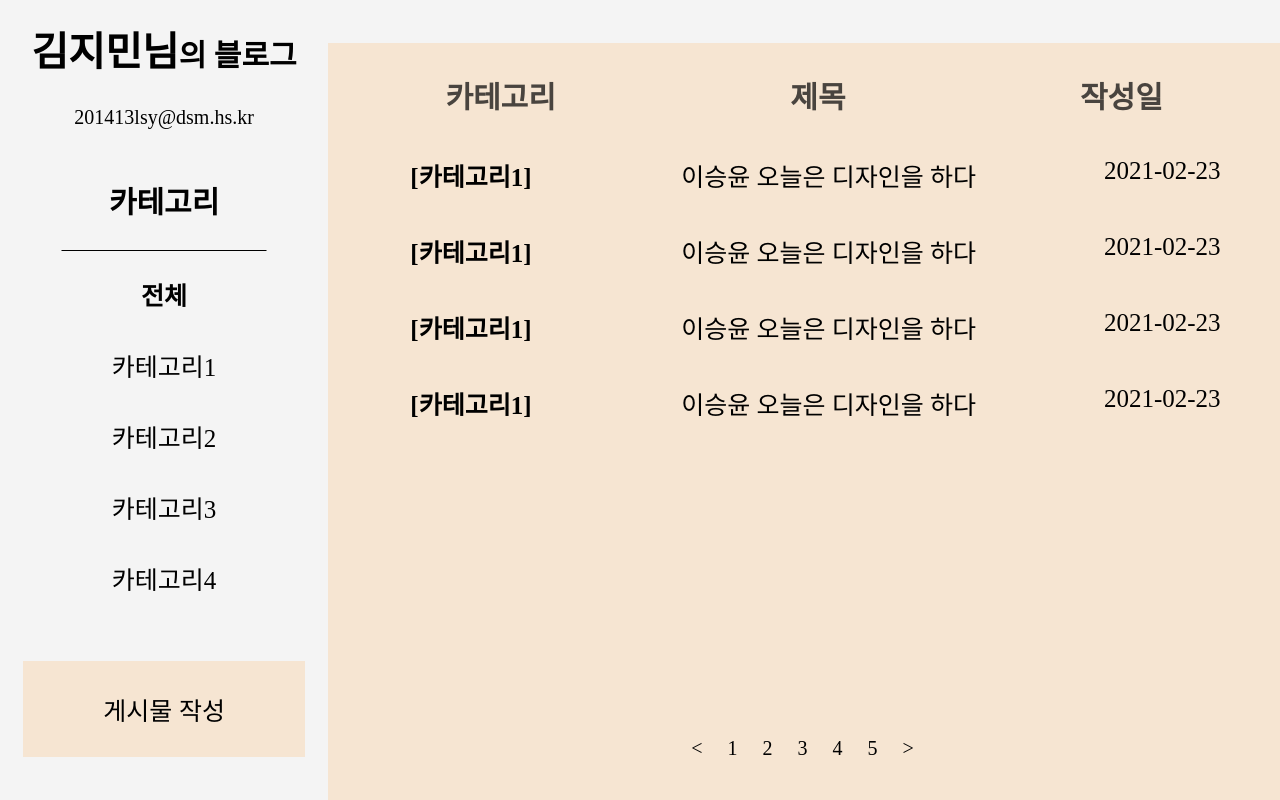
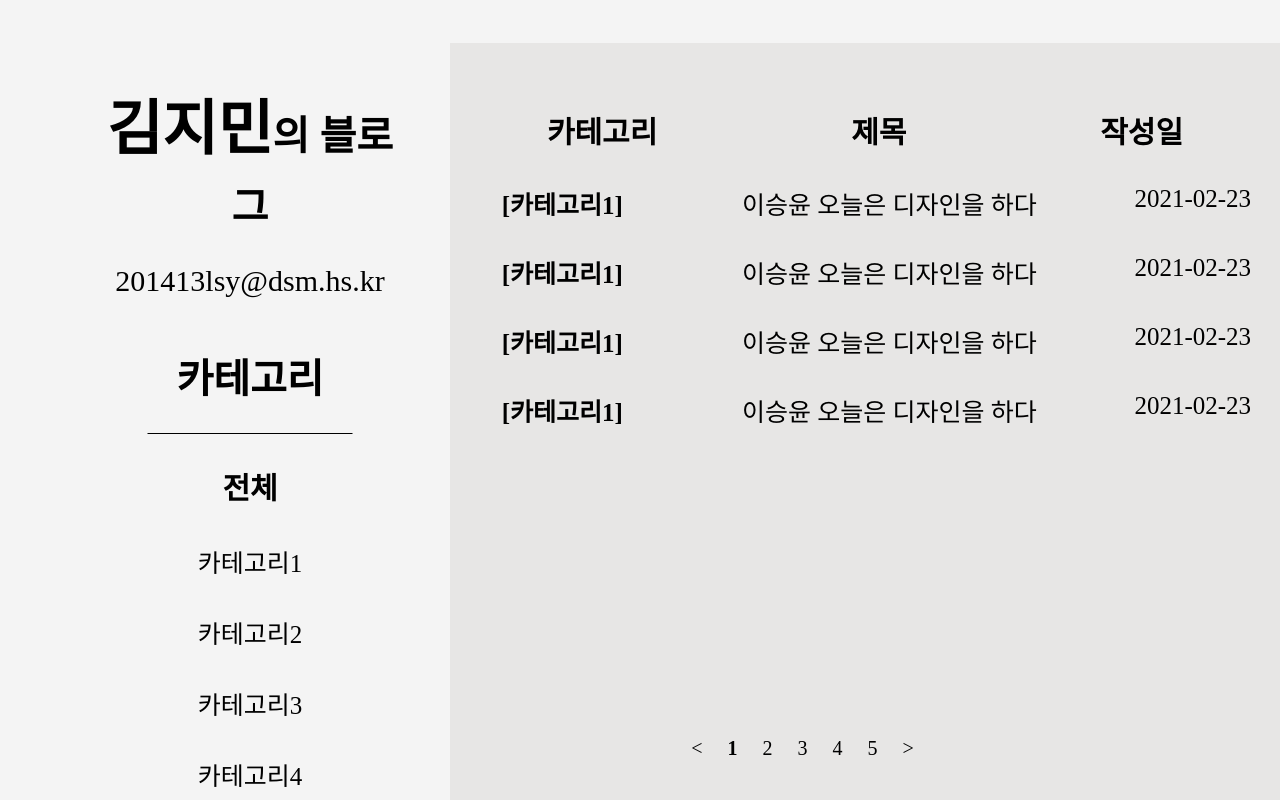
Before and after one commit to Sushi-blog/front-end, a React (Create React App) app in the folder sushi-blog/: page /mainpage in a window 1280 px wide. Shown: the top 800 px of the page. Built offline with nearby package versions, Linux system fonts and the light colour scheme.

Commit message:
CHANGE: MainPage 디자인 수정

```diff
--- a/sushi-blog/src/components/MAIN/leftContent/mainLeftContent.js
+++ b/sushi-blog/src/components/MAIN/leftContent/mainLeftContent.js
@@ -26,12 +26,12 @@ const LeftCotent = () => {
 
     return(
         <>
+            {categoryFixModal ?<CategoryFix setCategoryFixModal={setCategoryFixModal}></CategoryFix>: null}
+            {nicknameFixModal ? <NicknameFix setNicknameFixModal={setNicknameFixModal}></NicknameFix>: null}
+            {withdrawalModal ? <WithdrawalModal setWithdrawalModal={setWithdrawalModal}></WithdrawalModal>: null}
             <s.MainCotainer>
-                {categoryFixModal ?<CategoryFix setCategoryFixModal={setCategoryFixModal}></CategoryFix>: null}
-                {nicknameFixModal ? <NicknameFix setNicknameFixModal={setNicknameFixModal}></NicknameFix>: null}
-                {withdrawalModal ? <WithdrawalModal setWithdrawalModal={setWithdrawalModal}></WithdrawalModal>: null}
                 <s.ContentCenter>
-                    <s.UserName>김지민님<s.HeaderFont>의 블로그</s.HeaderFont></s.UserName>
+                    <s.UserName>김지민<s.HeaderFont>의 블로그</s.HeaderFont></s.UserName>
                     <s.EmailFont>201413lsy@dsm.hs.kr</s.EmailFont>
                     <s.CategoryFont>카테고리</s.CategoryFont>
                     <s.CategoryAllfont>전체</s.CategoryAllfont>
@@ -47,8 +47,6 @@ const LeftCotent = () => {
                         }}
                     >게시물 작성</s.WritePostBtn>
                     <s.FixContainer>
-                        <s.FixFont onClick={ViewCategoryFixModal}>카테고리 수정</s.FixFont>
-                        <s.FixFont onClick={ViewNicknameFixModal}>닉네임 수정</s.FixFont>
                         <s.FixFont onClick={ViewWithdrawalModal}>회원탈퇴</s.FixFont>
                     </s.FixContainer>
                 </s.ContentCenter>
--- a/sushi-blog/src/components/MAIN/leftContent/styles.js
+++ b/sushi-blog/src/components/MAIN/leftContent/styles.js
@@ -1,27 +1,29 @@
 import styled from 'styled-components';
 
 export const MainCotainer = styled.div`
-    width: 50vh;
+    width: 380px;
     height: 200px;
+    margin-left: 100px;
 `
 
 export const ContentCenter = styled.div`
     text-align:center;
+    margin-top: 60px;
 `
 
 export const UserName = styled.span`
-    font-size: 40px;
+    font-size: 60px;
     font-weight: bold;
 `
 
 export const HeaderFont = styled.span`
-    font-size: 30px;
+    font-size: 40px;
     font-weight:bold;
 `
 
 export const EmailFont = styled.p`
     margin: 0;
-    font-size:20px;
+    font-size:30px;
     margin-top:28px;
     margin-bottom: 49px;
 `
@@ -33,7 +35,7 @@ export const CategoryFont = styled.div`
     position: relative;
     left: 50%;
     transform: translateX(-50%);
-    font-size: 30px;
+    font-size: 40px;
     font-weight: bold;
     padding-bottom: 28px;
     border-bottom: 1px solid;
@@ -41,7 +43,7 @@ export const CategoryFont = styled.div`
 `
 
 export const CategoryAllfont = styled.p`
-    font-size: 25px;
+    font-size: 30px;
     font-weight: bold;
 `
 
@@ -53,10 +55,12 @@ export const CategoryMenuFont = styled.p`
 
 export const WritePostBtn = styled.button`
     font-size: 25px;
-    padding: 30px 80px;
+    width: 300px;
+    height: 100px;
     margin: 0;
-    margin-top: 65px;
-    background-color: #F6E5D2;
+    padding: 0;
+    margin-top: 55px;
+    background-color: rgba(0, 0, 0, 0.3);
     border: none;
 `
 
--- a/sushi-blog/src/components/MAIN/rightContent/mainRightContent.js
+++ b/sushi-blog/src/components/MAIN/rightContent/mainRightContent.js
@@ -32,7 +32,7 @@ const MainRightContent = () => {
                 </s.PostContainer>
                 <s.PageList>
                     <s.PageNumber>&lt;</s.PageNumber>
-                    <s.PageNumber>1</s.PageNumber>
+                    <s.PageNumber><b>1</b></s.PageNumber>
                     <s.PageNumber>2</s.PageNumber>
                     <s.PageNumber>3</s.PageNumber>
                     <s.PageNumber>4</s.PageNumber>
--- a/sushi-blog/src/components/MAIN/rightContent/style.js
+++ b/sushi-blog/src/components/MAIN/rightContent/style.js
@@ -1,11 +1,11 @@
 import styled from 'styled-components';
-import {fontColor} from '../../../style/index';
 
 export const MainContainer = styled.div`
     margin-top: 23px;
-    background-color: #F6E5D2;
-    width: 145vh;
+    background-color: rgba(163, 158, 152, 0.16);
+    width: 1300px;
     height: 870px;
+    margin-left: 50px;
 `
 
 export const ExplanaitionDiv = styled.div`
@@ -15,14 +15,14 @@ export const ExplanaitionDiv = styled.div`
     font-weight: bold;
     p{
         margin: 0;
-        margin-top: 30px;
-        color:${fontColor};
+        margin-top: 65px;
+        color: #000000;
     }
 `
 
 export const PostContainer= styled.div`
     cursor: pointer;
-    margin-top: 40px;
+    margin-top: 33px;
     width: 100%;
     font-size: 25px;
     text-align: center;
```
